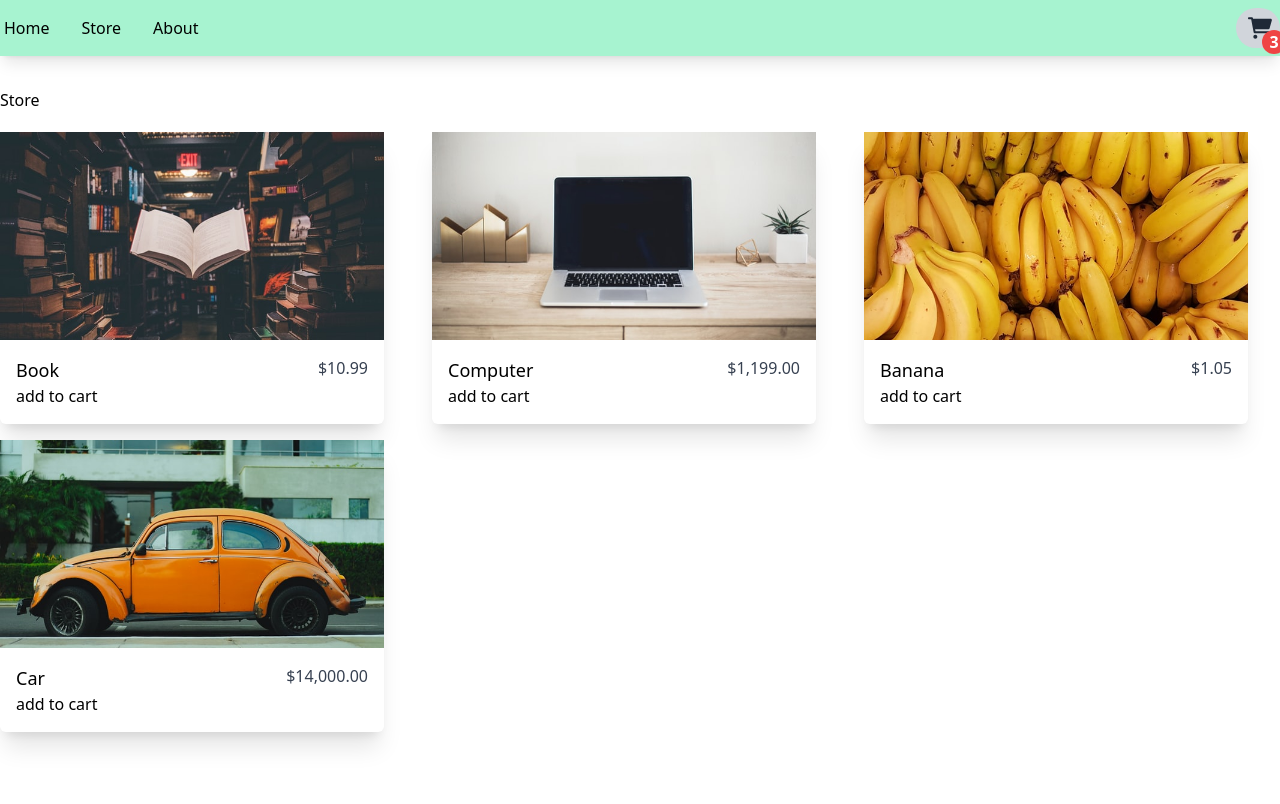
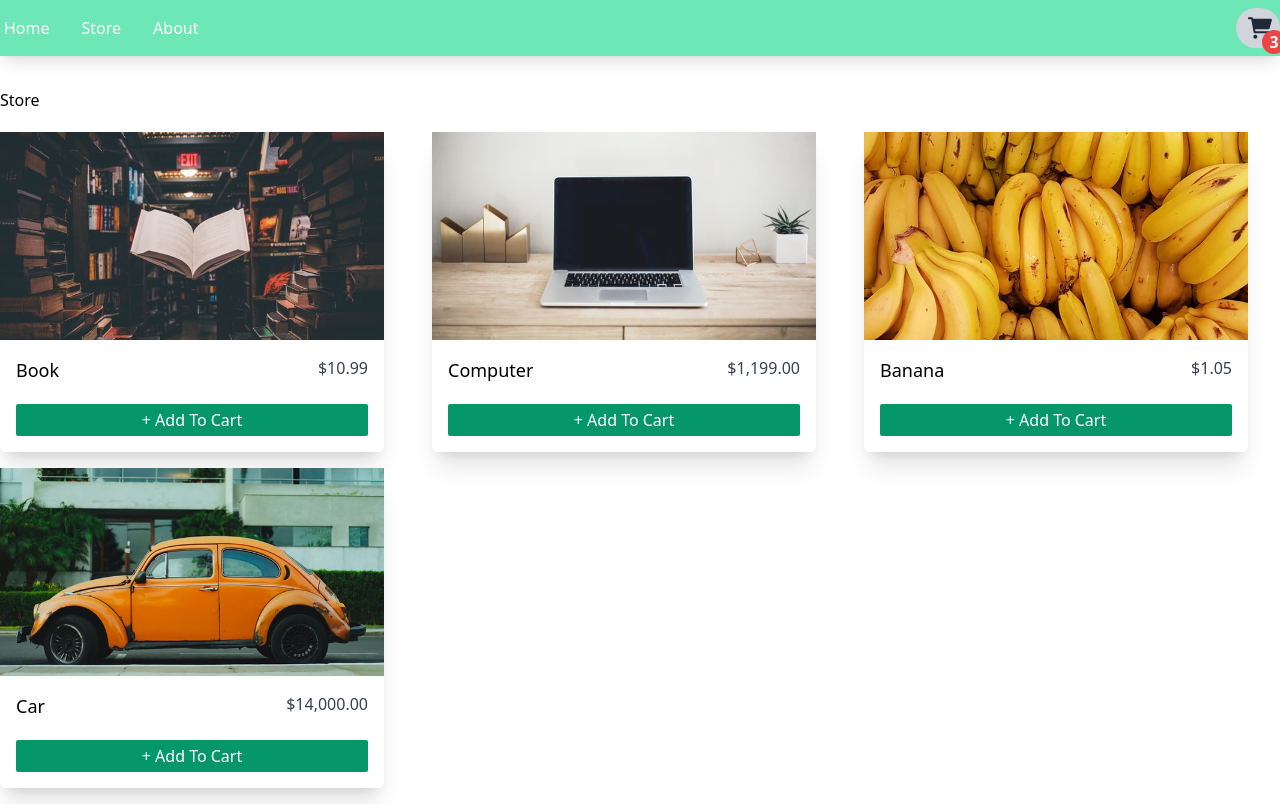
Before and after one commit to tatsianash/shopping-cart, a React (Vite) app: page /store in a window 1280 px wide. Built offline with nearby package versions, Linux system fonts and the light colour scheme.

Commit message:
Add buttons to StoreItem

```diff
--- a/src/components/Navbar.tsx
+++ b/src/components/Navbar.tsx
@@ -3,7 +3,7 @@ import { Navbar as NavbarMU, Typography } from '@material-tailwind/react';
 
 export default function Navbar() {
   return (
-    <NavbarMU className="bg-emerald-200 shadow-lg mb-3 py-2 sticky top-0">
+    <NavbarMU className="bg-emerald-300 shadow-lg mb-3 py-2 sticky top-0">
       <div className="container mx-auto flex justify-between">
         <ul className="mb-4 mt-2 flex flex-col gap-2 lg:mb-0 lg:mt-0 lg:flex-row lg:items-center lg:gap-6">
           <Typography
--- a/src/components/StoreItem.tsx
+++ b/src/components/StoreItem.tsx
@@ -8,6 +8,7 @@ interface IProps {
   imgUrl: string;
 }
 export default function StoreItem({ id, name, price, imgUrl }: IProps) {
+  const quantity: number = 0;
   return (
     <div className="max-w-sm rounded-md shadow-xl">
       <img
@@ -20,7 +21,30 @@ export default function StoreItem({ id, name, price, imgUrl }: IProps) {
           <div className="text-lg font-medium">{name}</div>
           <div className="ml-2 text-gray-700">{formatCurrency(price)}</div>
         </div>
-        <div> add to cart</div>
+        <div className="max-w-full  mt-5">
+          {quantity === 0 ? (
+            <button className="bg-emerald-600 text-white font-medium rounded-sm px-2 py-1 w-full">
+              + Add To Cart
+            </button>
+          ) : (
+            <div className="flex flex-col items-center">
+              <div className="flex  justify-items-center">
+                <button className="bg-emerald-600 text-white font-medium rounded-sm px-3 py-1 w-fit">
+                  -
+                </button>
+                <div className="mx-3 mt-1">
+                  <span className="text-lg">{quantity}</span> in cart
+                </div>
+                <button className="bg-emerald-600 text-white font-medium rounded-sm px-3 py-1 w-fit">
+                  +
+                </button>
+              </div>
+              <button className="bg-amber-700 text-white font-medium rounded-sm px-2 py-1 w-fit mt-4">
+                Remove
+              </button>
+            </div>
+          )}
+        </div>
       </div>
     </div>
   );
```
